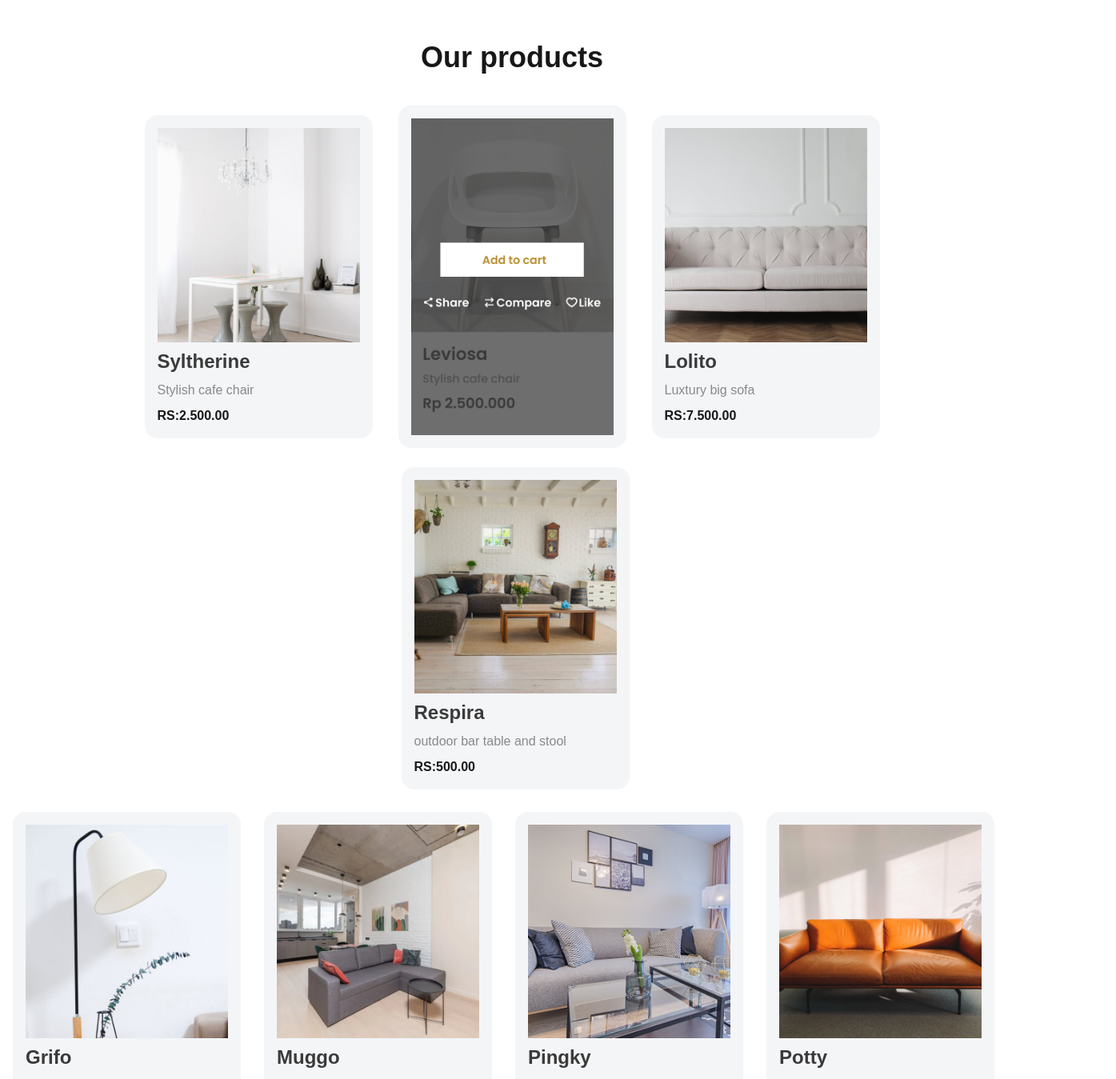
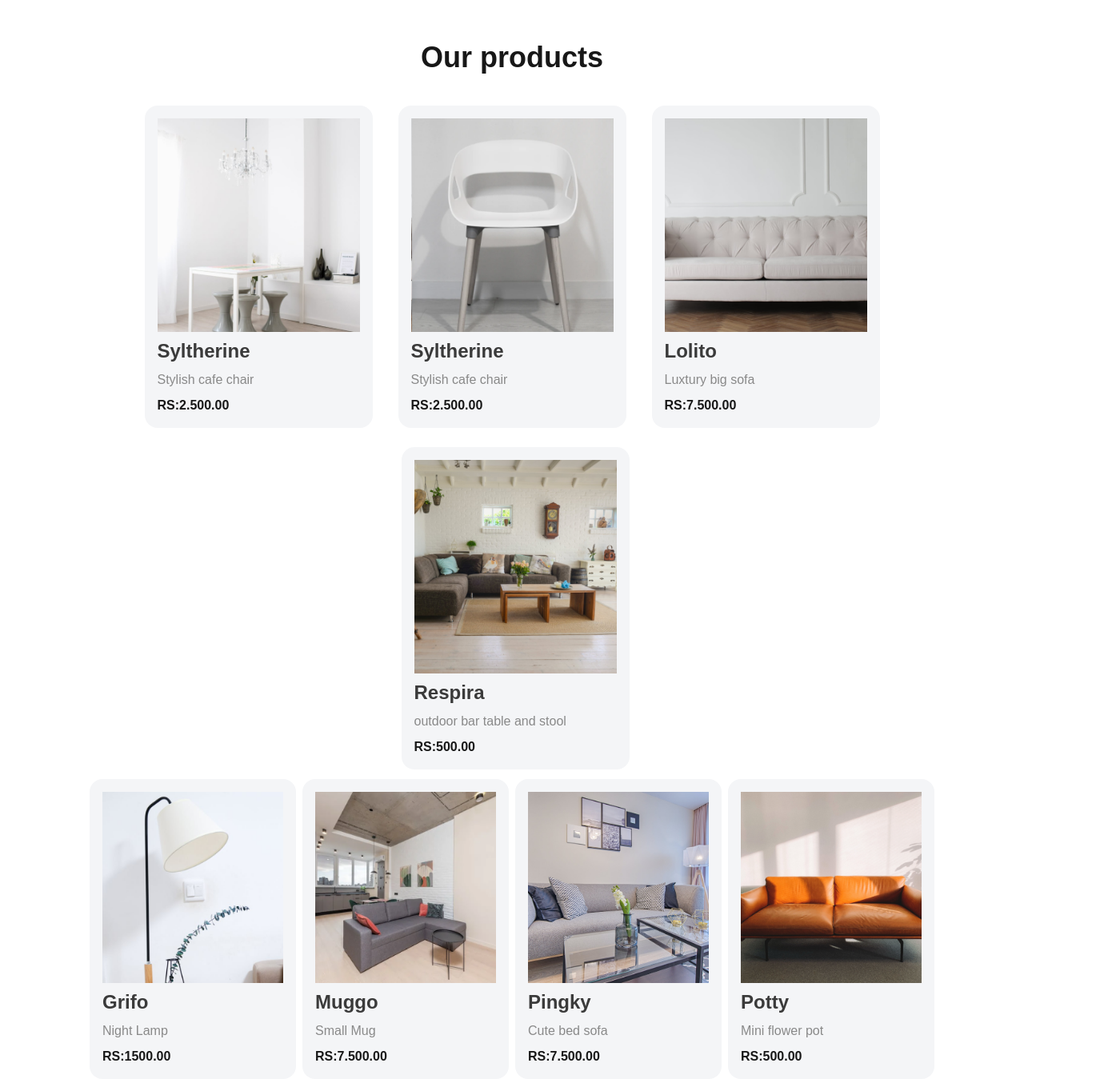
Before and after one commit to AYeshsidd/Furniture-website, a Next.js app in the folder website/: page / in a window 1280 px wide. Shown: the part 1520-2869 px from the top of the page at 80% size, 1395 px wide, since content can reach past the window. Built offline with nearby package versions, Linux system fonts and the light colour scheme.

Commit message:
Update page.tsx

```diff
--- a/website/src/app/page.tsx
+++ b/website/src/app/page.tsx
@@ -17,8 +17,9 @@ export default function Home(){
 
 <div className=" flex items-center flex-wrap justify-center gap-6 px-4 sm:px-8  py-3 lg:px-16 md:space-x-2 ">
 
-  <div className="flex flex-col rounded-2xl bg-[#F4F5F7]  space-y-2 py-4 px-4 max-w-[285px] w-full">
+  <div className="flex flex-col rounded-2xl bg-[#F4F5F7]  space-y-2 py-4 px-4 max-w-[285px] w-full relative hover:bg-opacity-75 group  hover:bg-[#B88E27] hover:scale-110 transition-transform duration-300">
 <Image  src={"/decoration.png"} width={285} height={301} alt="LOGO" className="bg-white"/>
+<button className="text-[#B88E2F] hover:bg-[#B88E2F] hover:text-white mx-5 justify-center rounded items-center bg-white h-10 absolute opacity-0 group-hover:opacity-100 transition-all duration-300 top-40 shadow-sm w-[202px] text-base font-mono">Add to cart</button>
 
 
 <p className=" text-[#3A3A3A] text-2xl font-bold">Syltherine</p>
@@ -26,14 +27,25 @@ export default function Home(){
 <p className=" text-base font-bold">RS:2.500.00</p>
 
 </div>
-<div className="flex flex-col bg-[#F4F5F7] py-4 px-4 space-y-2 max-w-[285px] w-full rounded-2xl  ">
-<Image  src={"/hover.png"}  width={265} height={301} alt="LOGO" className="bg-white"/>
+
+<div className="flex flex-col bg-[#F4F5F7] py-4 px-4 space-y-2 max-w-[285px] w-full rounded-2xl relative hover:bg-opacity-75 group  hover:bg-[#B88E27] hover:scale-110 transition-transform duration-300">
+  <Image src={"/nothover.png"} width={300} height={301} alt="LOGO" className=" hover:opacity-75" />
+
+  <button className="text-[#B88E2F] hover:bg-[#B88E2F] hover:text-white mx-5 justify-center rounded items-center bg-white h-10 absolute opacity-0 group-hover:opacity-100 transition-all duration-300 top-40 shadow-sm w-[202px] text-base font-mono">Add to cart</button>
+
+
+    <p className="text-[#3A3A3A] text-2xl font-bold">Syltherine</p>
+  <p className="text-[#898989] text-base font-normal ">Stylish cafe chair</p>
+  <p className="text-base font-bold">RS:2.500.00</p>
 
 </div>
 
 
-<div className="flex flex-col  py-4 px-4  max-w-[285px] w-full bg-[#F4F5F7] rounded-2xl  space-y-2 ">
+
+<div className="flex flex-col  py-4 px-4  max-w-[285px] w-full bg-[#F4F5F7] rounded-2xl space-y-2 relative hover:bg-opacity-75 group  hover:bg-[#B88E27] hover:scale-110 transition-transform duration-300 ">
 <Image  src={"/sofa.png"} width={285} height={301} alt="LOGO" className="bg-white"/>
+<button className="text-[#B88E2F] hover:bg-[#B88E2F] hover:text-white mx-5 justify-center rounded items-center bg-white h-10 absolute opacity-0 group-hover:opacity-100 transition-all duration-300 top-40 shadow-sm w-[202px] text-base font-mono">Add to cart</button>
+
 <p className=" text-[#3A3A3A] text-2xl font-bold">Lolito</p>
 <p className=" text-[#898989] text-base font-normal">Luxtury big sofa</p>
 <p className=" text-base font-bold">RS:7.500.00</p>
@@ -41,31 +53,35 @@ export default function Home(){
 </div>
 
 
-<div className="w-full flex flex-col bg-[#F4F5F7]  space-y-2 max-w-[285px] rounded-2xl px-4 py-4 ">
+<div className="w-full flex flex-col bg-[#F4F5F7]  space-y-2 max-w-[285px] rounded-2xl px-4 py-4 hover:bg-opacity-75 group  hover:bg-[#B88E27] hover:scale-110 transition-transform duration-300 ">
 <Image  src={"/dining.png"}  width={285} height={301} alt="LOGO" className="bg-white"/>
+<button className="text-[#B88E2F] hover:bg-[#B88E2F] hover:text-white mx-5 justify-center rounded items-center bg-white h-10 absolute opacity-0 group-hover:opacity-100 transition-all duration-300 top-40 shadow-sm w-[202px] text-base font-mono">Add to cart</button>
+
 <p className=" text-[#3A3A3A] text-2xl font-bold">Respira</p>
 <p className=" text-[#898989] text-base font-normal">outdoor bar table and stool</p>
 <p className=" text-base font-bold">RS:500.00</p>
 
 </div>
 
-
-
 </div>
 
 {/* 2nd row */}
 
-<div className=" grid md:grid-cols-4 gap-2 sm:grid-cols-2 justify-evenly p-4 ">
+<div className=" grid md:grid-cols-4 gap-2 sm:grid-cols-2 justify-center items-center md:mx-28 ">
 
-  <div className="flex flex-col  py-4 px-4  max-w-[285px] w-full rounded-2xl bg-[#F4F5F7]  space-y-2">
+  <div className="flex flex-col  py-4 px-4  max-w-[285px] w-full rounded-2xl bg-[#F4F5F7]  space-y-2 relative hover:bg-opacity-75 group  hover:bg-[#B88E27] hover:scale-110 transition-transform duration-300">
 <Image  src={"/lamp.png"} width={285} height={301} alt="LOGO" className="bg-white"/>
+<button className="text-[#B88E2F] hover:bg-[#B88E2F] hover:text-white mx-5 justify-center rounded items-center bg-white h-10 absolute opacity-0 group-hover:opacity-100 transition-all duration-300 top-40 shadow-sm w-[202px] text-base  font-mono">Add to cart</button>
+
 <p className=" text-[#3A3A3A] text-2xl font-bold">Grifo</p>
 <p className=" text-[#898989] text-base font-normal">Night Lamp</p>
 <p className=" text-base font-bold">RS:1500.00</p>
 
 </div>
-<div className="flex flex-col bg-[#F4F5F7] rounded-2xl  py-4 px-4 space-y-2 max-w-[285px] w-full ">
+<div className="flex flex-col bg-[#F4F5F7] rounded-2xl  py-4 px-4 space-y-2 max-w-[285px] w-full hover:bg-opacity-75 group  hover:bg-[#B88E27] hover:scale-110 transition-transform duration-300 ">
 <Image  src={"/sofachair.png"}  width={285} height={301} alt="LOGO" className="bg-white"/>
+<button className="text-[#B88E2F] hover:bg-[#B88E2F] hover:text-white mx-5 justify-center rounded items-center bg-white h-10 absolute opacity-0 group-hover:opacity-100 transition-all duration-300 top-40 shadow-sm w-[202px] text-base font-mono">Add to cart</button>
+
 <p className=" text-[#3A3A3A] text-2xl font-bold">Muggo</p>
 <p className=" text-[#898989] text-base font-normal">Small Mug</p>
 <p className=" text-base font-bold">RS:7.500.00</p>
@@ -74,17 +90,21 @@ export default function Home(){
 </div>
 
 
-<div className="flex flex-col bg-[#F4F5F7] rounded-2xl  py-4 px-4 space-y-2 max-w-[285px] w-full">
+<div className="flex flex-col bg-[#F4F5F7] rounded-2xl  py-4 px-4 space-y-2 max-w-[285px] w-full relative hover:bg-opacity-75 group  hover:bg-[#B88E27] hover:scale-110 transition-transform duration-300">
 <Image  src={"/sofatable.png"} width={285} height={301} alt="LOGO" className="bg-white"/>
+<button className="text-[#B88E2F] hover:bg-[#B88E2F] hover:text-white mx-5 justify-center rounded items-center bg-white h-10 absolute opacity-0 group-hover:opacity-100 transition-all duration-300 top-40 shadow-sm w-[202px] text-base font-mono">Add to cart</button>
+
 <p className=" text-[#3A3A3A] text-2xl font-bold">Pingky</p>
-<p className=" text-[#898989] text-base font-normal">Cute bed sofa</p>
+<p className=" text-[#898989]  text-base font-normal">Cute bed sofa</p>
 <p className=" text-base font-bold">RS:7.500.00</p>
 
 </div>
 
 
-<div className="flex flex-col bg-[#F4F5F7] rounded-2xl py-4 px-4 space-y-2 max-w-[285px] w-full">
+<div className="flex flex-col bg-[#F4F5F7] rounded-2xl py-4 px-4 space-y-2 max-w-[285px] w-full hover:bg-opacity-75 group hover:bg-[#B88E27] hover:scale-110 transition-transform duration-300">
 <Image  src={"/brownsofa.png"}  width={285} height={301} alt="LOGO" className="bg-white"/>
+<button className="text-[#B88E2F] hover:bg-[#B88E2F] hover:text-white mx-5 justify-center rounded items-center bg-white h-10 absolute opacity-0 group-hover:opacity-100 transition-all duration-300 top-40 shadow-sm w-[202px] text-base font-mono">Add to cart</button>
+
 <p className=" text-[#3A3A3A] text-2xl font-bold">Potty</p>
 <p className=" text-[#898989] text-base font-normal">Mini flower pot</p>
 <p className=" text-base font-bold">RS:500.00</p>
@@ -94,7 +114,7 @@ export default function Home(){
 <br />
 
 <div className="flex items-center justify-center mt-6">
-  <button className="text-[#B88E2F] font-bold border border-[#B88E2F] hover:scale-90 py-2 px-6 rounded-md">
+  <button className="text-[#B88E2F] hover:bg-[#B88E2F] hover:text-white font-bold border border-[#B88E2F] transition-all hover:scale-90 py-2 px-6 rounded-md">
     Show More
   </button>
 </div>
@@ -111,7 +131,7 @@ export default function Home(){
         </p>
 
         <div className="mx-6 flex justify-center sm:justify-start ">
-        <button className="bg-[#B88E2F] my-2 p-3 rounded-lg  font-semibold text-white ">Explore More</button>
+        <button className="bg-[#B88E2F] my-2 p-3 rounded-lg font-mono text-white hover:opacity-75 ">Explore More</button>
         </div>
 
         <div className="mx-5 grid grid-cols-2 gap-1">
@@ -128,14 +148,16 @@ export default function Home(){
        <p className="text-center text-[#616161] text-xl">Share your setup with</p>
        <p className="text-center text-[#3A3A3A] font-bold text-4xl">#FuniroFurniture</p>
 
-       <div className="my-9 grid grid-cols-3 gap-1 lg:flex lg:justify-evenly   bg-[#FCF8F3]   ">
+       <div className="my-9 md:px-16 grid grid-cols-3 space-y-2 md:space-x-12 lg:grid-cols-4 lg:justify-evenly bg-[#FCF8F3]   ">
+
+       <Image src={"/desk.png"} width={451} height={323} alt="furniture"className="" />
+       <Image src={"/chairs.png"} width={195} height={392} alt="furniture" className="mt-6"/>
+       <Image src={"/bed.png"} width={220} height={348} alt="furniture"className="mt-3 " />
+       <Image src={"/food.png"} width={225} height={433} alt="furniture" className=" "/>
        <Image src={"/chair1.png"} width={181} height={323} alt="furniture"className=" " />
+       <Image src={"/pot.png"} width={344} height={242} alt="furniture" className=" "/>
        <Image src={"/frame.png"} width={188} height={242} alt="furniture" className=" "/>
-       <Image src={"/food.png"} width={225} height={433} alt="furniture" className=" "/>
-       <Image src={"/spoon.png"} width={158} height={196} alt="furniture" className=" "/>
-       <Image src={"/bed.png"} width={190} height={348} alt="furniture"className=" " />
-       <Image src={"/chairs.png"} width={195} height={392} alt="furniture" className=" "/>
-       <Image src={"/pot.png"} width={244} height={242} alt="furniture" className=" "/>
+       <Image src={"/spoon.png"} width={218} height={196} alt="furniture" className=" "/>
 
        </div>
   </>
```
